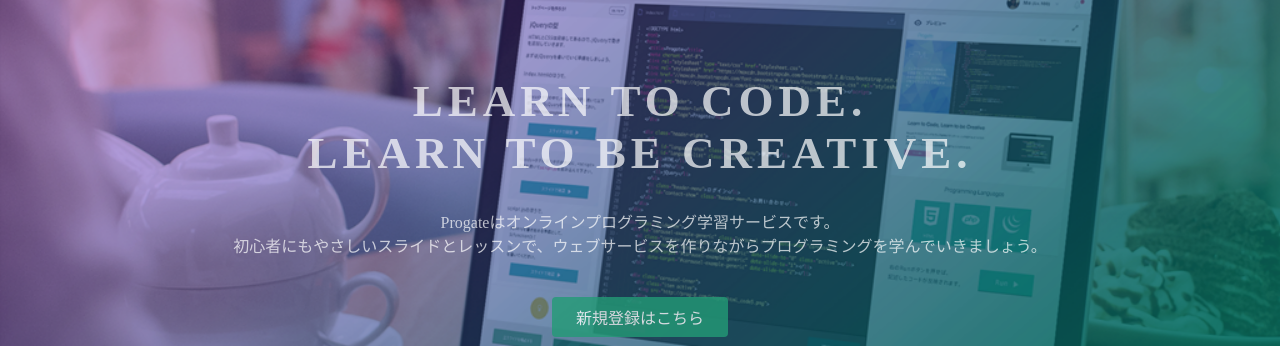
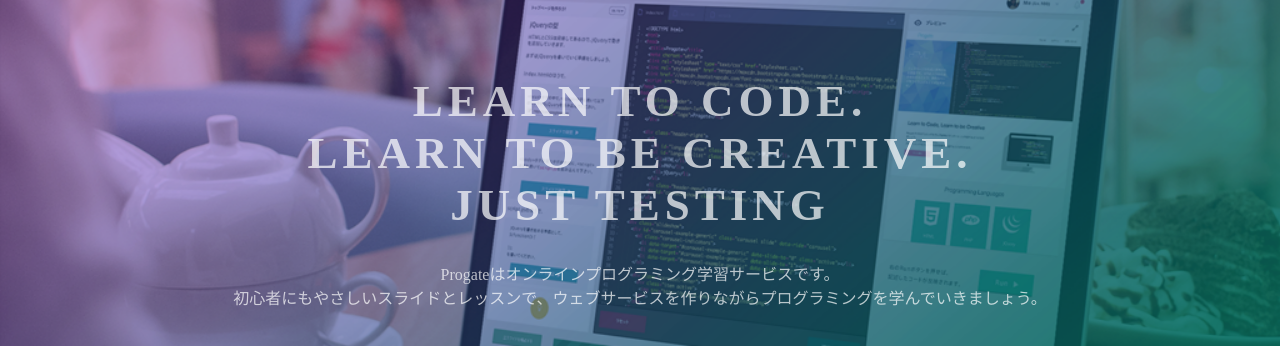
Before and after one commit to kintaro42/test, a plain HTML site: page index.html in a window 1280 px wide. Shown: the part 135-481 px from the top of the page. Drawn offline with Linux system fonts and the light colour scheme.

Commit message:
Update index.html

```diff
--- a/index.html
+++ b/index.html
@@ -23,7 +23,7 @@
   </header>
   <div class="top-wrapper">
     <div class="container">
-      <h1>LEARN TO CODE.<br>LEARN TO BE CREATIVE.</h1>
+      <h1>LEARN TO CODE.<br>LEARN TO BE CREATIVE.<br>JUST TESTING</h1>
       <p>Progateはオンラインプログラミング学習サービスです。<br>初心者にもやさしいスライドとレッスンで、ウェブサービスを作りながらプログラミングを学んでいきましょう。</p>
       <div class="btn-wrapper">
         <a href="#" class="btn signup">新規登録はこちら</a>
```
